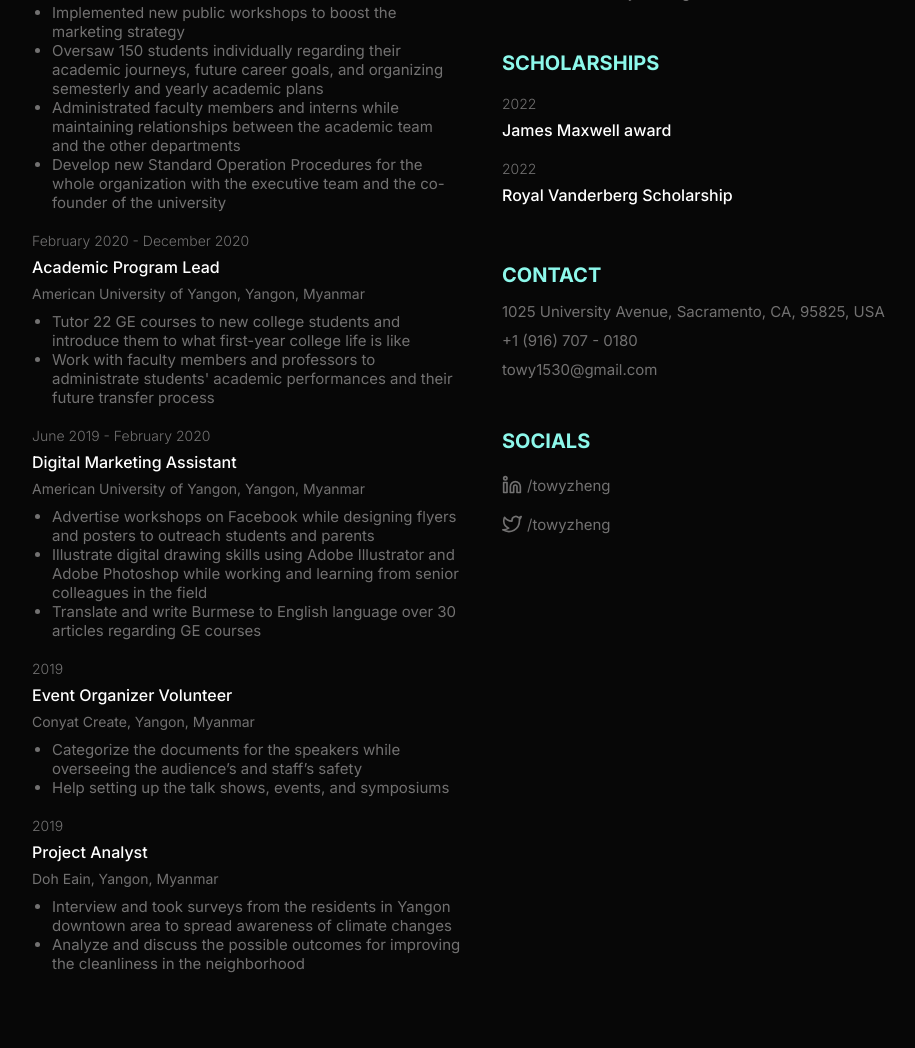
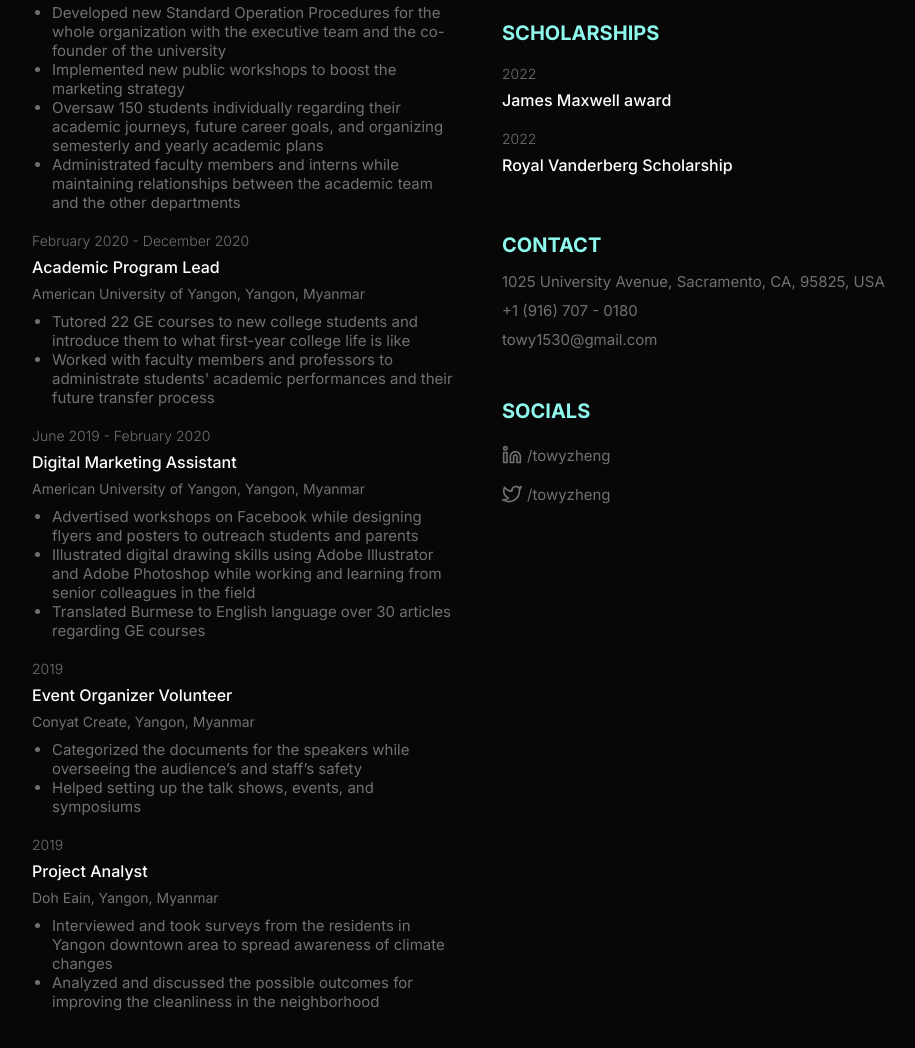
Before and after one commit to TowyZheng/resume, a plain HTML site: page index.html in a window 1280 px wide. Shown: the part 949-1997 px from the top of the page, without its empty margins (158-1073 px from the left). Drawn offline with nearby package versions, Linux system fonts and the light colour scheme.

Commit message:
Update index.html

```diff
--- a/index.html
+++ b/index.html
@@ -60,10 +60,10 @@
                     <p class="item_subtitle">American University of Yangon, Yangon, Myanmar</p>
                     <p class="description">
                         <ul class="exp_description description">
+                            <li>Developed new Standard Operation Procedures for the whole organization with the executive team and the co-founder of the university</li>
                             <li>Implemented new public workshops to boost the marketing strategy</li>
                             <li>Oversaw 150 students individually regarding their academic journeys, future career goals, and  organizing semesterly and yearly academic plans</li>
                             <li>Administrated faculty members and interns while maintaining relationships between the academic team and the other departments</li>
-                            <li>Develop new Standard Operation Procedures for the whole organization with the executive team and the co-founder of the university</li>
                         </ul>
                     </p>
                 </div>
@@ -73,8 +73,8 @@
                     <p class="item_subtitle">American University of Yangon, Yangon, Myanmar</p>
                     <p class="description">
                         <ul class="exp_description description">
-                            <li>Tutor 22 GE courses to new college students and introduce them to what first-year college life is like</li>
-                            <li>Work with faculty members and professors to administrate students' academic performances and their future transfer process</li>
+                            <li>Tutored 22 GE courses to new college students and introduce them to what first-year college life is like</li>
+                            <li>Worked with faculty members and professors to administrate students' academic performances and their future transfer process</li>
                         </ul>
                     </p>
                 </div>
@@ -84,9 +84,9 @@
                     <p class="item_subtitle">American University of Yangon, Yangon, Myanmar</p>
                     <p class="description">
                         <ul class="exp_description description">
-                            <li>Advertise workshops on Facebook while designing flyers and posters to outreach students and parents</li>
-                            <li>Illustrate digital drawing skills using Adobe Illustrator and Adobe Photoshop while working and learning from senior colleagues in the field</li>
-                            <li>Translate and write Burmese to English language over 30 articles regarding GE courses</li>
+                            <li>Advertised workshops on Facebook while designing flyers and posters to outreach students and parents</li>
+                            <li>Illustrated digital drawing skills using Adobe Illustrator and Adobe Photoshop while working and learning from senior colleagues in the field</li>
+                            <li>Translated Burmese to English language over 30 articles regarding GE courses</li>
                         </ul>
                     </p>
                 </div>
@@ -96,8 +96,8 @@
                     <p class="item_subtitle">Conyat Create, Yangon, Myanmar</p>
                     <p class="description">
                         <ul class="exp_description description">
-                            <li>Categorize the documents for the speakers while overseeing the audience’s and staff’s safety</li>
-                            <li>Help setting up the talk shows, events, and symposiums </li>
+                            <li>Categorized the documents for the speakers while overseeing the audience’s and staff’s safety</li>
+                            <li>Helped setting up the talk shows, events, and symposiums </li>
                         </ul>
                     </p>
                 </div>
@@ -107,8 +107,8 @@
                     <p class="item_subtitle">Doh Eain, Yangon, Myanmar</p>
                     <p class="description">
                         <ul class="exp_description description">
-                            <li>Interview and took surveys from the residents in Yangon downtown area to spread awareness of climate changes</li>
-                            <li>Analyze and discuss the possible outcomes for improving the cleanliness in the neighborhood</li>
+                            <li>Interviewed and took surveys from the residents in Yangon downtown area to spread awareness of climate changes</li>
+                            <li>Analyzed and discussed the possible outcomes for improving the cleanliness in the neighborhood</li>
                         </ul>
                     </p>
                 </div>
@@ -159,11 +159,10 @@
                         </ul>
                     <li>Hard Skills</li>
                         <ul class="hardskill_items">
-                            <li>Javascript</li>
-                            <li>HTML CSS</li>
-                            <li>React JS</li>
                             <li>Python</li>
                             <li>LabView</li>
+                            <li>HTML CSS</li>
+                            <li>Javascript</li>
                         </ul>
 
                 </ul>
```
